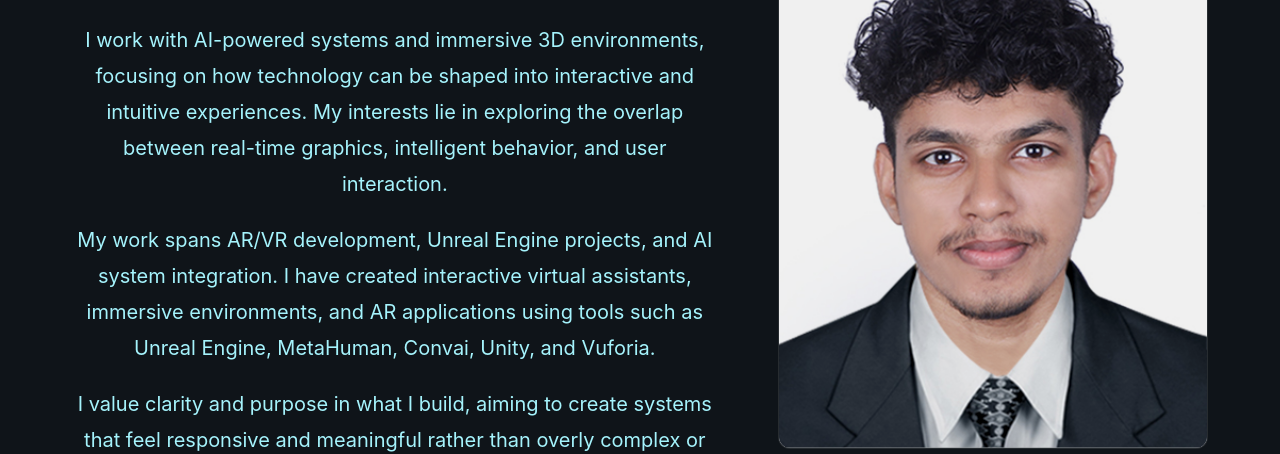
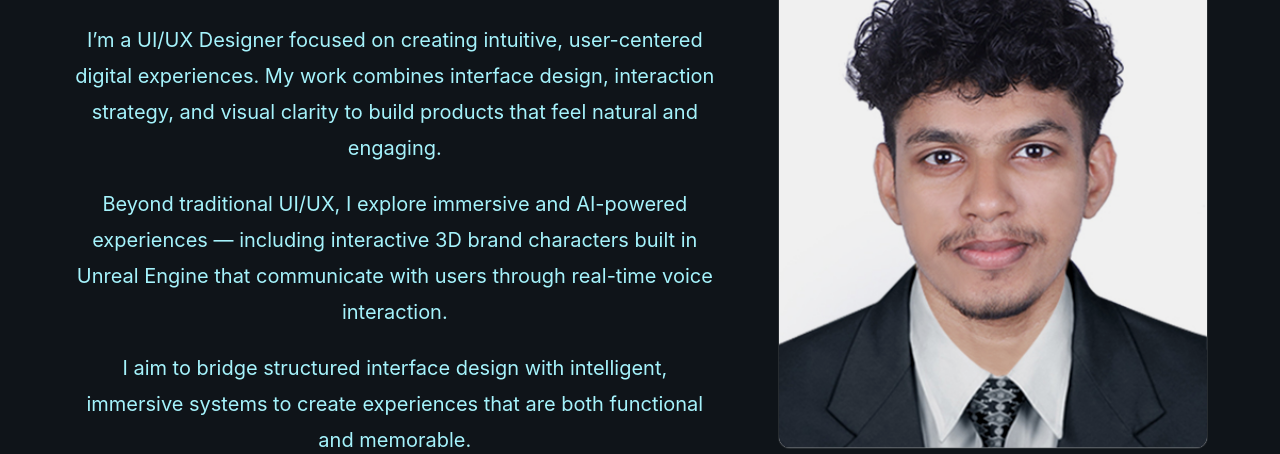
Before and after one commit to awinanto/portfolio, a plain HTML site: page about.html in a window 1280 px wide. Shown: the part 361-815 px from the top of the page. Drawn offline with Linux system fonts and the light colour scheme.

Commit message:
Revise About Me section content
Updated the 'About Me' section to reflect new professional focus and skills.

```diff
--- a/about.html
+++ b/about.html
@@ -64,19 +64,19 @@
                 <div class="about-content">
                     <h2 class="section-subtitle">About Me</h2>
                    <p class="about-text">
-                        I work with AI-powered systems and immersive 3D environments, focusing on how technology can be shaped into
-                        interactive and intuitive experiences. My interests lie in exploring the overlap between real-time graphics,
-                        intelligent behavior, and user interaction.
+    I’m a UI/UX Designer focused on creating intuitive, user-centered digital experiences.
+    My work combines interface design, interaction strategy, and visual clarity to build products that feel natural and engaging.
 </p>
+
 <p class="about-text" style="margin-top: 20px;">
-                        My work spans AR/VR development, Unreal Engine projects, and AI system integration.
-                        I have created interactive virtual assistants, immersive environments, and AR applications using tools such as
-                        Unreal Engine, MetaHuman, Convai, Unity, and Vuforia.
+    Beyond traditional UI/UX, I explore immersive and AI-powered experiences — including interactive 3D brand characters
+    built in Unreal Engine that communicate with users through real-time voice interaction.
 </p>
+
 <p class="about-text" style="margin-top: 20px;">
-                        I value clarity and purpose in what I build, aiming to create systems that feel responsive and meaningful
-                        rather than overly complex or purely visual.
+    I aim to bridge structured interface design with intelligent, immersive systems to create experiences that are both functional and memorable.
 </p>
+
                 </div>
     <div class="right-column">
     <div class="morph-container" id="morphContainer">
```
Lines whose indentation alone changed are shown as unchanged.
